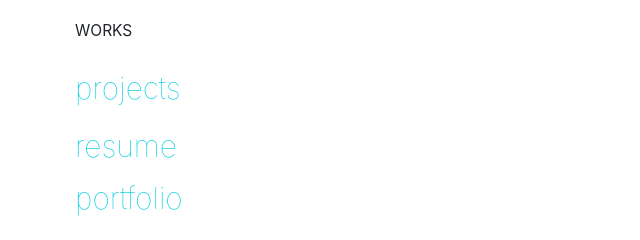
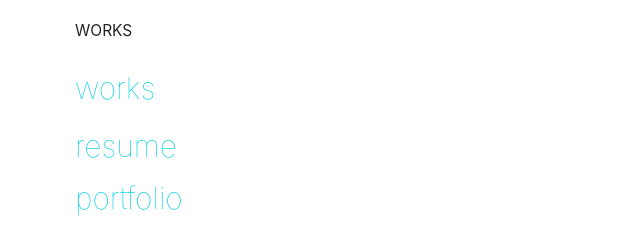
Before and after one commit to dezigner/dezigner.github.io, a plain HTML site: page index.html in a window 1280 px wide. Shown: the part 242-482 px from the top of the page, 0-640 px from the left. Drawn offline with nearby package versions, Linux system fonts and the light colour scheme.

Commit message:
revert to works

```diff
--- a/index.html
+++ b/index.html
@@ -45,7 +45,7 @@
             <div class="span2">
               <div class="left-pane">
                 <p>WORKS</p><br>
-                <a href="projects.html"><t3>projects</t3></a><br><br>
+                <a href="projects.html"><t3>works</t3></a><br><br>
                 <a href="/images/Ishneet Grover-UX Designer.pdf"><p><t3>resume</t3></p></a><br>
                 <a href="/images/Portfolio-high-res.pdf"><p><t3>portfolio</t3></p></a><br><br>
                 <p>PUBLICATIONS</p><br>
```
